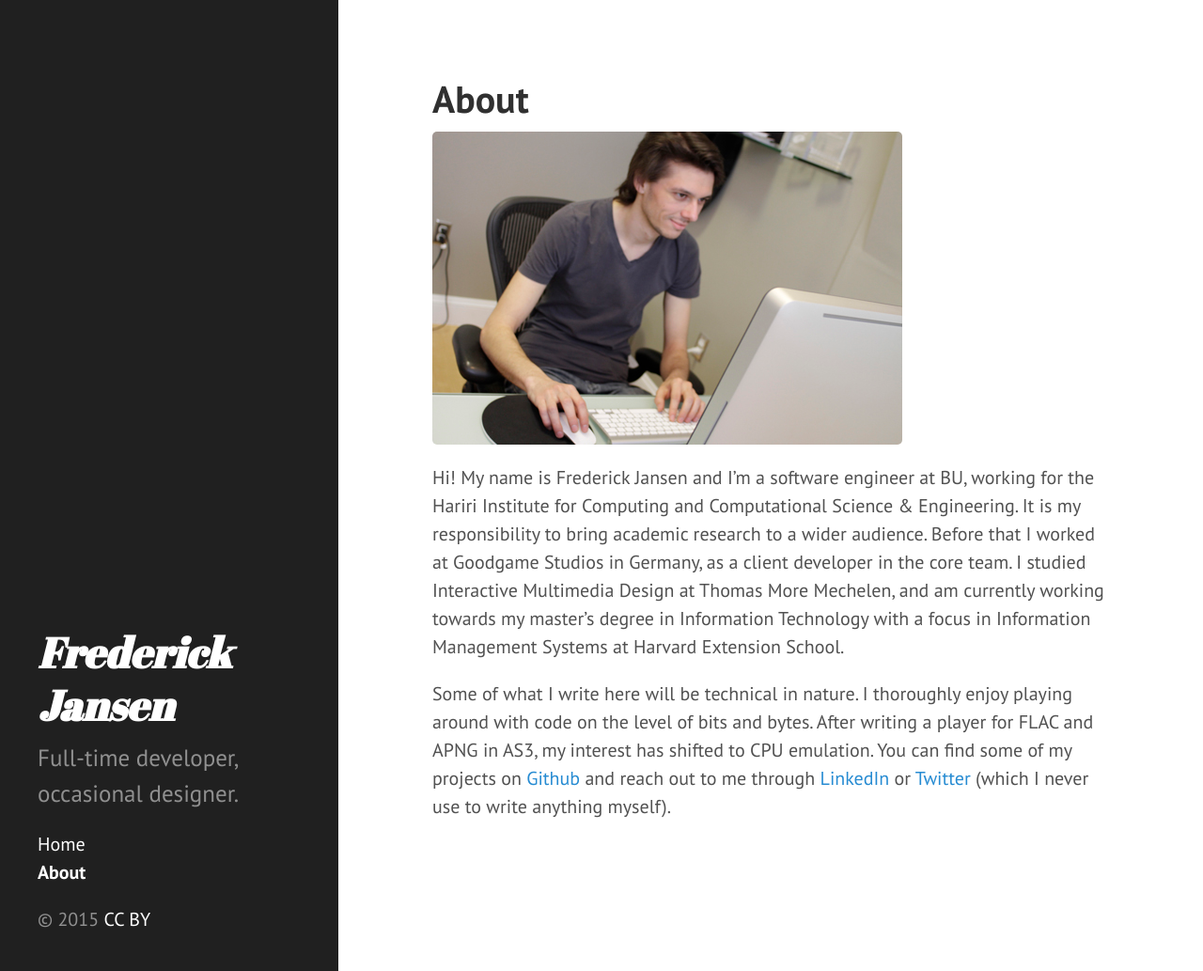
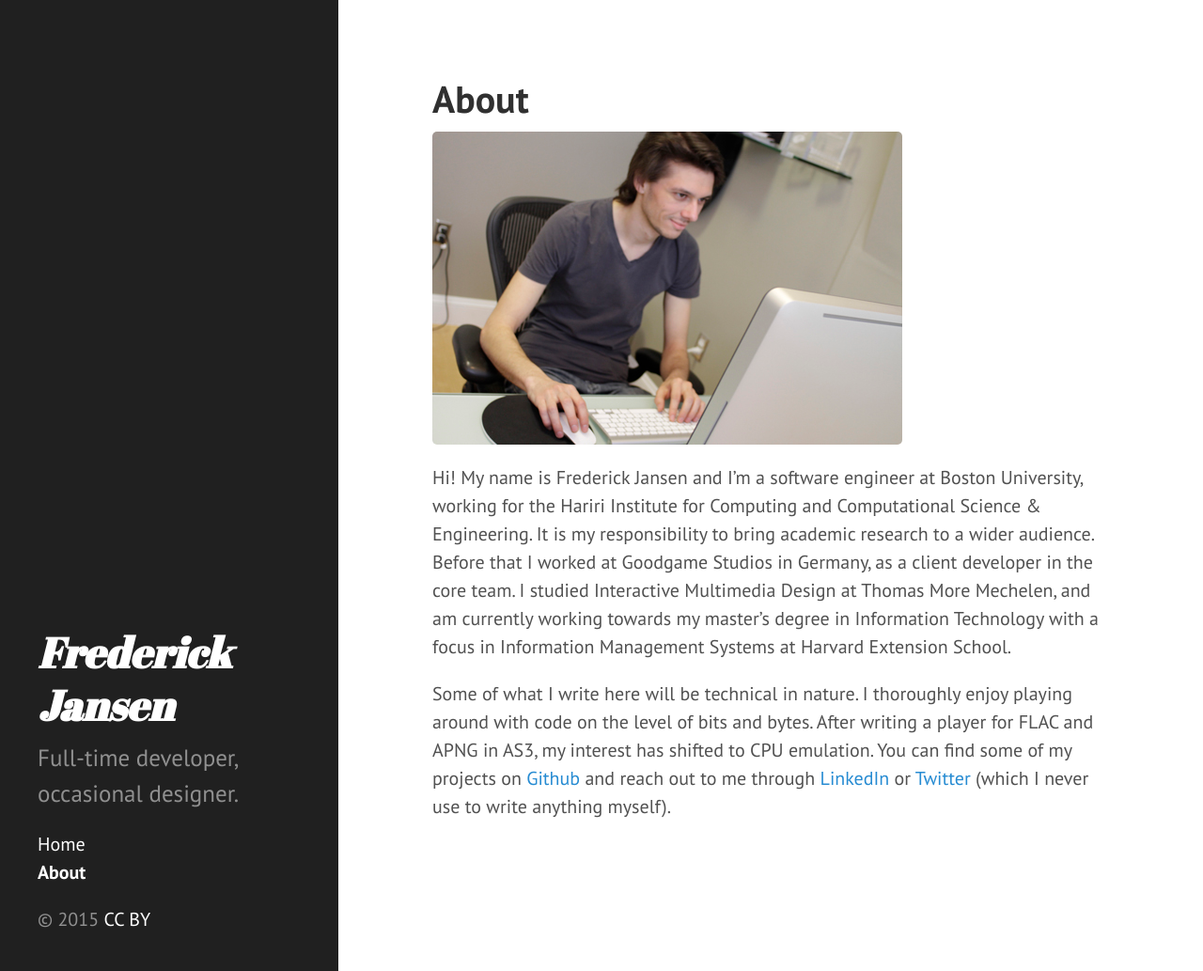
Before and after one commit to frederickjansen/frederickjansen.github.io, a Jekyll site: the page built from about.md, in a window 1280 px wide and 1033 px high. Shown: the whole window at 94% size. Built offline with Jekyll 4.4.1, drawn with Linux system fonts in a browser that asks for light colours; Markdown is read by kramdown in place of the engine named in the settings.

Commit message:
Expanded employer name

```diff
--- a/about.md
+++ b/about.md
@@ -6,6 +6,6 @@ permalink: /about/
 
 <img src="/public/images/about-pic.jpg" alt="Frederick Jansen" title="Frederick Jansen">
 
-Hi! My name is Frederick Jansen and I'm a software engineer at BU, working for the Hariri Institute for Computing and Computational Science & Engineering. It is my responsibility to bring academic research to a wider audience. Before that I worked at Goodgame Studios in Germany, as a client developer in the core team. I studied Interactive Multimedia Design at Thomas More Mechelen, and am currently working towards my master's degree in Information Technology with a focus in Information Management Systems at Harvard Extension School.
+Hi! My name is Frederick Jansen and I'm a software engineer at Boston University, working for the Hariri Institute for Computing and Computational Science & Engineering. It is my responsibility to bring academic research to a wider audience. Before that I worked at Goodgame Studios in Germany, as a client developer in the core team. I studied Interactive Multimedia Design at Thomas More Mechelen, and am currently working towards my master's degree in Information Technology with a focus in Information Management Systems at Harvard Extension School.
 
 Some of what I write here will be technical in nature. I thoroughly enjoy playing around with code on the level of bits and bytes. After writing a player for FLAC and APNG in AS3, my interest has shifted to CPU emulation. You can find some of my projects on <a href="https://github.com/frederickjansen" rel="me">Github</a> and reach out to me through <a href="https://www.linkedin.com/in/jansenfrederick" rel="me">LinkedIn</a> or <a href="https://twitter.com/latenightsnacks" rel="me">Twitter</a> (which I never use to write anything myself).
```
